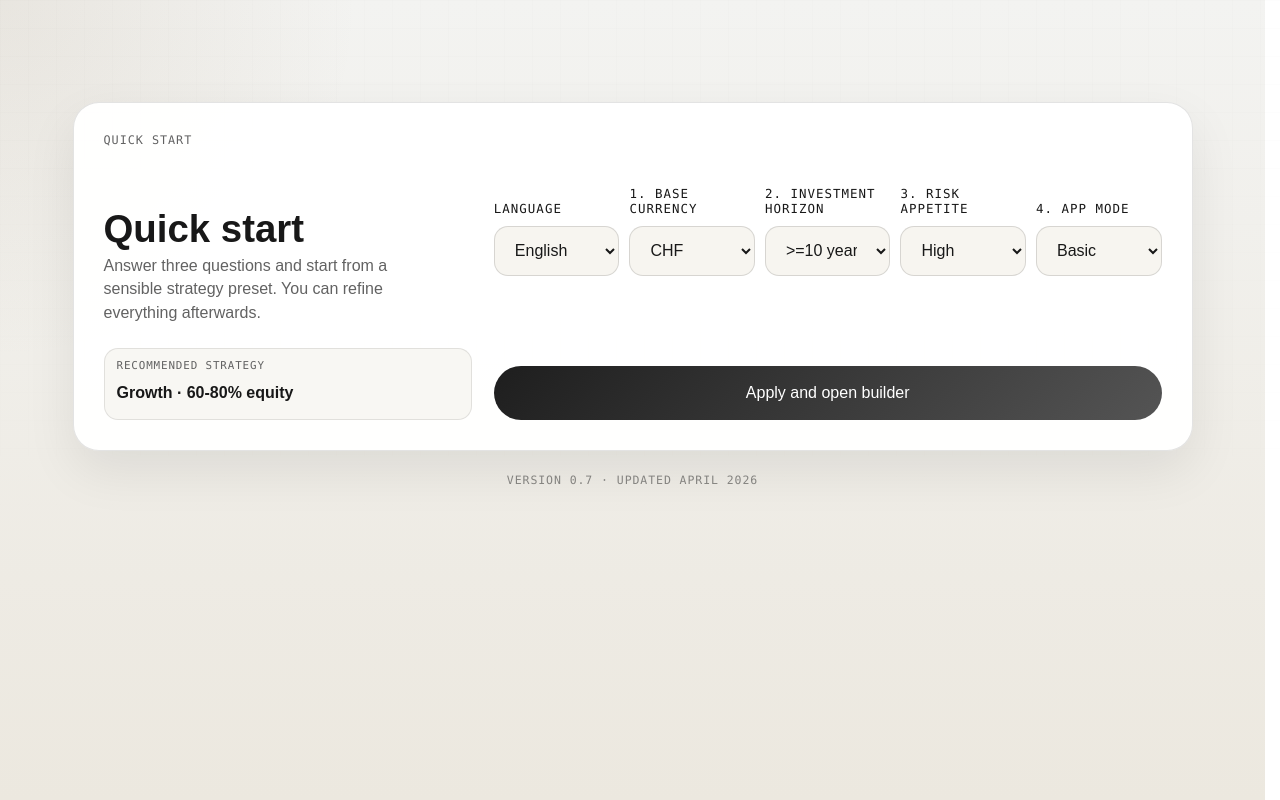
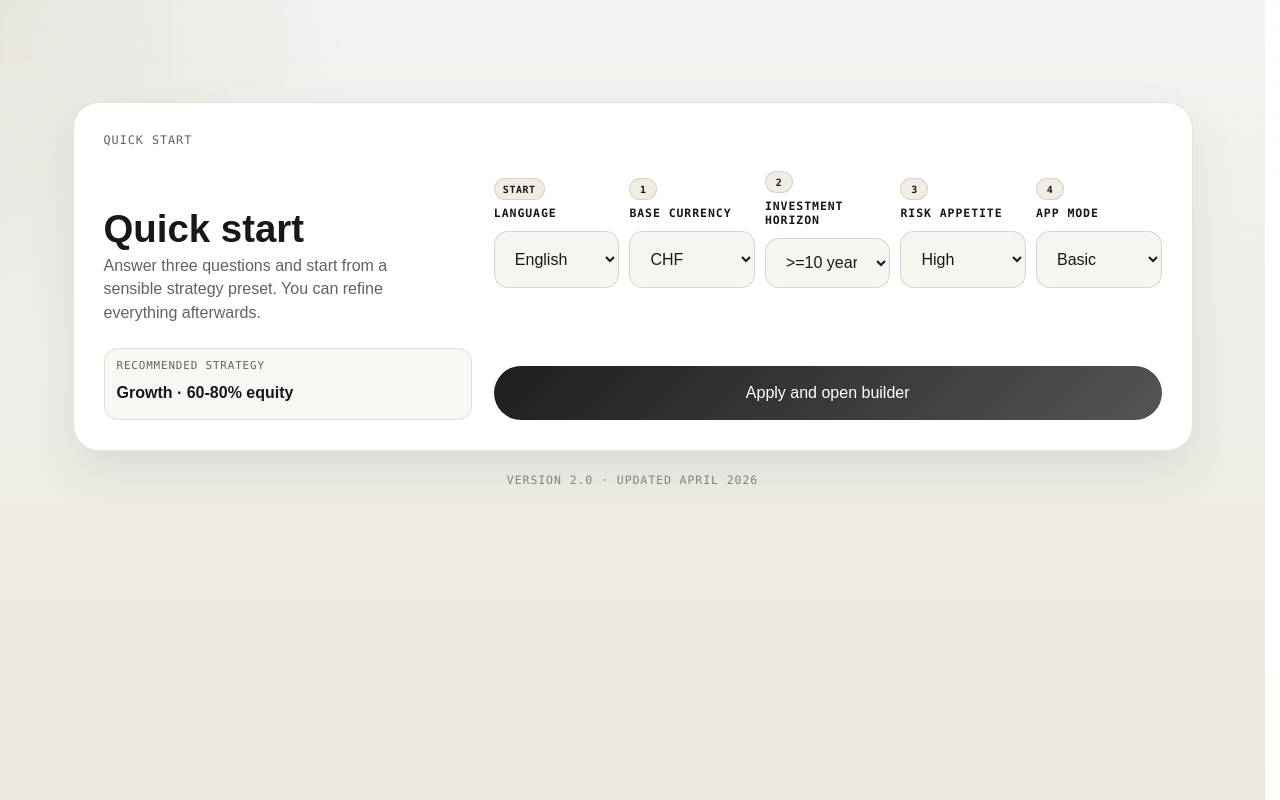
Before and after one commit to volkmarritter/allocation-prompt-engine, a website: page index.html in a window 1280 px wide. Drawn offline with Linux system fonts and the light colour scheme.

Commit message:
Polish quick start labels and bump version

```diff
--- a/app.js
+++ b/app.js
@@ -17,7 +17,7 @@ const outputSections = [
   { id: "g" },
 ];
 
-const appVersion = "0.7";
+const appVersion = "2.0";
 const appUpdated = "April 2026";
 const promptBuilderConfig = typeof window !== "undefined" && window.PROMPT_BUILDER_CONFIG
   ? window.PROMPT_BUILDER_CONFIG
@@ -1159,23 +1159,23 @@ function renderQuickStartPanel(introMode = false) {
       </div>
       <div class="quick-start-grid">
         <label class="field-group quick-start-language">
-          <span class="field-label">${escapeHtml(t.language)}</span>
+          ${renderQuickStartLabel(t.language, isGerman() ? "Start" : "Start")}
           <select class="select" name="outputLanguage">${renderOptions(["English", "German"], state.outputLanguage, getLanguageOptionLabels())}</select>
         </label>
         <label class="field-group">
-          <span class="field-label">${escapeHtml(t.quickBaseCurrency)}</span>
+          ${renderQuickStartLabel(t.quickBaseCurrency)}
           <select class="select" name="quickStart.baseCurrency">${renderOptions(baseCurrencyOptions, quick.baseCurrency)}</select>
         </label>
         <label class="field-group">
-          <span class="field-label">${escapeHtml(t.quickInvestmentHorizon)}</span>
+          ${renderQuickStartLabel(t.quickInvestmentHorizon)}
           <select class="select" name="quickStart.investmentHorizon">${renderOptions([">=3 years", ">=5 years", ">=10 years"], quick.investmentHorizon, getHorizonOptionLabels())}</select>
         </label>
         <label class="field-group">
-          <span class="field-label">${escapeHtml(t.quickRiskAppetite)}</span>
+          ${renderQuickStartLabel(t.quickRiskAppetite)}
           <select class="select" name="quickStart.riskAppetite">${renderOptions(["Low", "Moderate", "High", "Very high"], quick.riskAppetite, getRiskOptionLabels())}</select>
         </label>
         <label class="field-group">
-          <span class="field-label">${escapeHtml(t.quickAppMode)}</span>
+          ${renderQuickStartLabel(t.quickAppMode)}
           <select class="select" name="quickStart.promptMode">${renderOptions(["basic", "pro"], quick.promptMode || "basic", { basic: t.basicMode, pro: t.proMode })}</select>
         </label>
       </div>
@@ -1187,6 +1187,18 @@ function renderQuickStartPanel(introMode = false) {
         <button class="button quick-start-button" type="button" data-action="apply-quick-start">${escapeHtml(t.quickStartButton)}</button>
       </div>
     </section>
+  `;
+}
+
+function renderQuickStartLabel(label, fallbackStep = "") {
+  const match = String(label).match(/^(\d+)\.\s*(.+)$/);
+  const step = match ? match[1] : fallbackStep;
+  const text = match ? match[2] : label;
+  return `
+    <span class="field-label quick-step-label">
+      ${step ? `<span class="quick-step-number">${escapeHtml(step)}</span>` : ""}
+      <span class="quick-step-text">${escapeHtml(text)}</span>
+    </span>
   `;
 }
 
--- a/styles.css
+++ b/styles.css
@@ -218,6 +218,48 @@ button {
   min-height: 2.6em;
   display: flex;
   align-items: flex-end;
+}
+
+.quick-step-label {
+  display: grid;
+  gap: 7px;
+  align-items: start;
+  min-height: 0;
+}
+
+.quick-step-number {
+  width: fit-content;
+  min-width: 28px;
+  height: 22px;
+  display: inline-flex;
+  align-items: center;
+  justify-content: center;
+  padding: 0 8px;
+  border-radius: 999px;
+  border: 1px solid rgba(24, 24, 24, 0.12);
+  background: rgba(240, 235, 226, 0.9);
+  color: var(--ink);
+  font-family: Consolas, "Courier New", monospace;
+  font-size: 0.62rem;
+  font-weight: 700;
+  letter-spacing: 0.06em;
+}
+
+.quick-step-text {
+  display: block;
+  color: var(--ink);
+  font-size: 0.72rem;
+  font-weight: 700;
+  line-height: 1.2;
+  letter-spacing: 0.08em;
+  text-transform: uppercase;
+}
+
+.quick-start-intro .quick-step-label {
+  display: grid;
+  min-height: 3.5em;
+  align-content: end;
+  align-items: end;
 }
 
 .quick-start-intro .quick-start-result {
```
Also changed, not shown: tests/app.test.js (+1 -1 lines), tests/e2e/prompt-builder.spec.js (+1 -1 lines).
